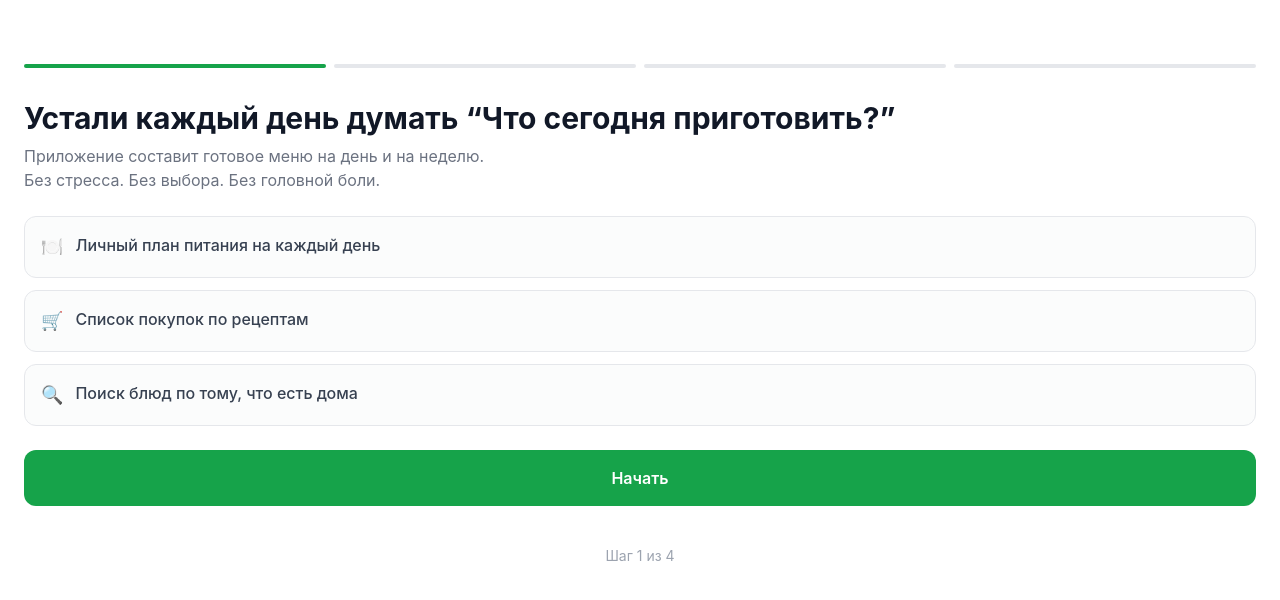
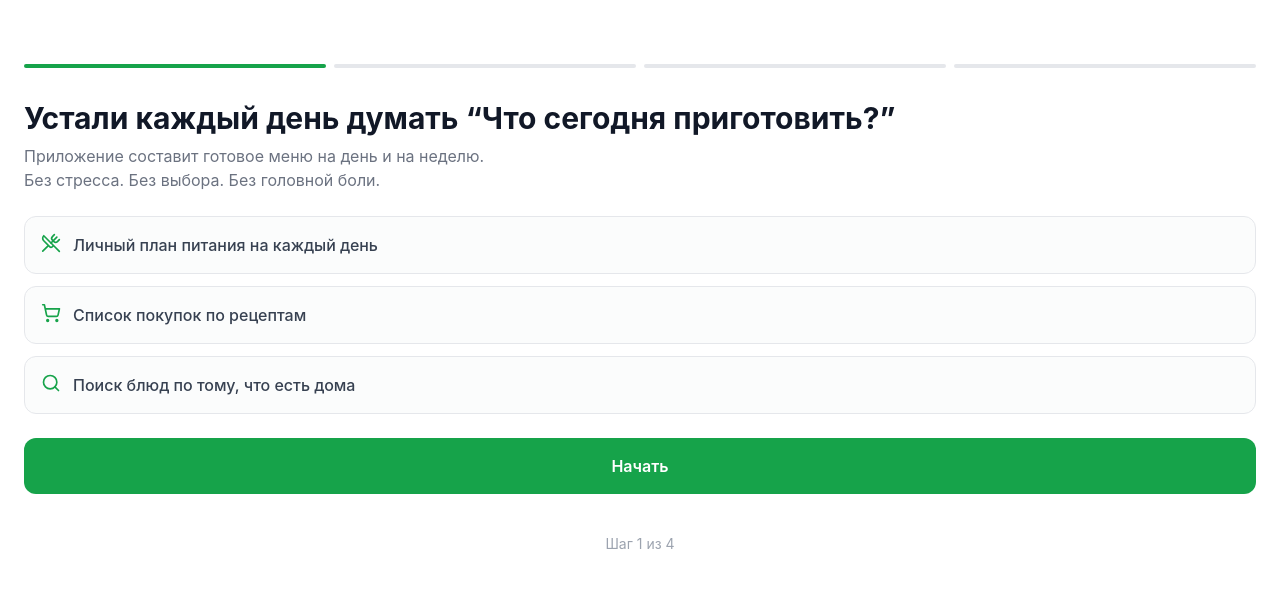
Before and after one commit to denisoed/damdu, a React (Vite) app: page / in a window 1280 px wide. Shown: the top 600 px of the page. Built offline with nearby package versions, Linux system fonts and the light colour scheme.

Commit message:
Use app icons in onboarding intro

```diff
--- a/src/components/Onboarding.tsx
+++ b/src/components/Onboarding.tsx
@@ -1,5 +1,5 @@
 import React, { useState } from 'react';
-import { ArrowRight } from 'lucide-react';
+import { ArrowRight, ShoppingCart, Search, UtensilsCrossed } from 'lucide-react';
 
 interface OnboardingProps {
   onComplete: () => void;
@@ -22,6 +22,8 @@ const Onboarding: React.FC<OnboardingProps> = ({ onComplete }) => {
       options: ["Нет", "Глютен", "Лактоза", "Орехи"]
     }
   ];
+
+  const featureIcons = [UtensilsCrossed, ShoppingCart, Search];
 
   const stepsCount = questions.length + 1;
 
@@ -60,7 +62,7 @@ const Onboarding: React.FC<OnboardingProps> = ({ onComplete }) => {
                   className="p-4 rounded-xl border border-gray-200 bg-gray-50/60 text-gray-700 font-medium flex items-start gap-3 animate-slide-up opacity-0"
                   style={{ animationDelay: `${idx * 100}ms` }}
                 >
-                  <span className="text-lg">{['🍽️', '🛒', '🔍'][idx]}</span>
+                  <span className="text-lg text-green-600">{React.createElement(featureIcons[idx], { size: 20 })}</span>
                   <span>{text}</span>
                 </div>
               ))}
```
